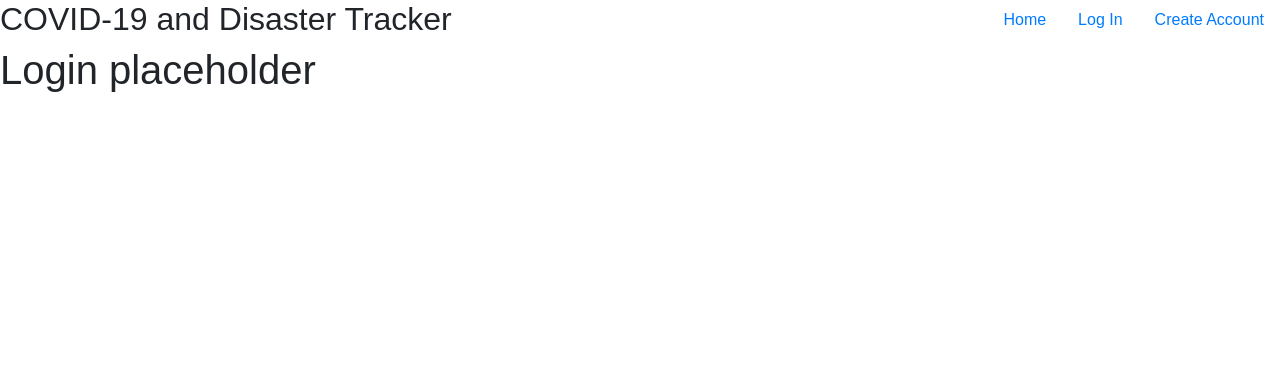
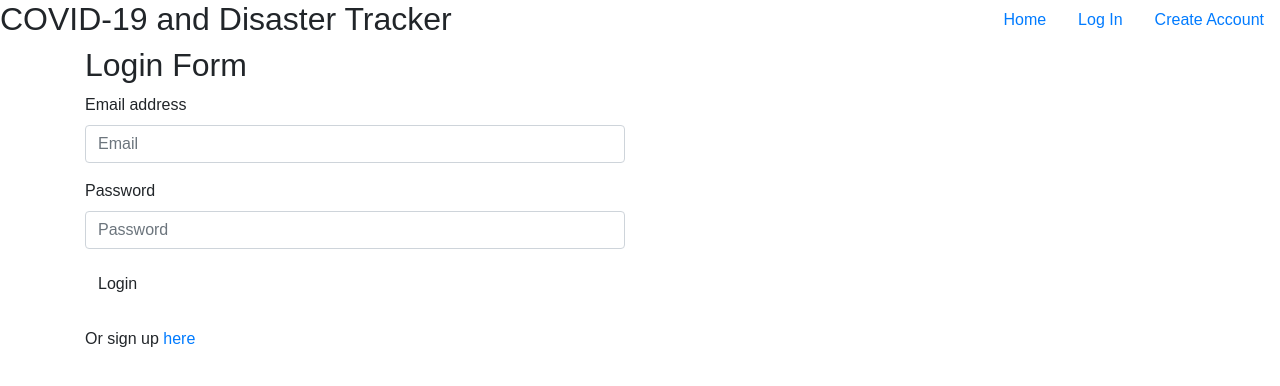
Before and after one commit to ZonkeyStripes/Covid-Disaster-Tracker, a React (Create React App) app in the folder client/: page /#/login in a window 1280 px wide. Shown: the top 386 px of the page. Built offline with nearby package versions, Linux system fonts and the light colour scheme.

Commit message:
added placeholder login and signup pages

```diff
--- a/client/src/pages/Login.js
+++ b/client/src/pages/Login.js
@@ -3,9 +3,26 @@ import React, { Component } from "react";
 class Login extends Component {
     render() {
       return (
-        <div>
-            <h1>Login placeholder</h1>
+        <div className="container">
+        <div className="row">
+          <div className="col-md-6 col-md-offset-3">
+            <h2>Login Form</h2>
+            <form className="login">
+              <div className="form-group">
+                <label for="exampleInputEmail1">Email address</label>
+                <input type="email" className="form-control" id="email-input" placeholder="Email" />
+              </div>
+              <div className="form-group">
+                <label for="exampleInputPassword1">Password</label>
+                <input type="password" className="form-control" id="password-input" placeholder="Password" />
+              </div>
+              <button type="submit" className="btn btn-default">Login</button>
+            </form>
+            <br />
+            <p>Or sign up <a href="/">here</a></p>
+          </div>
         </div>
+      </div>
       );
     }
   }
--- a/client/src/pages/Signup.js
+++ b/client/src/pages/Signup.js
@@ -3,9 +3,30 @@ import React, { Component } from "react";
 class Signup extends Component {
     render() {
       return (
-        <div>
-            <h1>Signup placeholder</h1>
+        <div className="container">
+        <div className="row">
+          <div className="col-md-6 col-md-offset-3">
+            <h2>Sign Up Form</h2>
+            <form className="signup">
+              <div className="form-group">
+                <label for="exampleInputEmail1">Email address</label>
+                <input type="email" className="form-control" id="email-input" placeholder="Email" />
+              </div>
+              <div className="form-group">
+                <label for="exampleInputPassword1">Password</label>
+                <input type="password" className="form-control" id="password-input" placeholder="Password" />
+              </div>
+              {/* <div style="display: none" id="alert" className="alert alert-danger" role="alert">
+                <span className="glyphicon glyphicon-exclamation-sign" aria-hidden="true"></span>
+                <span className="sr-only">Error:</span> <span className="msg"></span>
+              </div> */}
+              <button type="submit" className="btn btn-default">Sign Up</button>
+            </form>
+            <br />
+            <p>Or log in <a href="/login">here</a></p>
+          </div>
         </div>
+      </div>
       );
     }
   }
```
